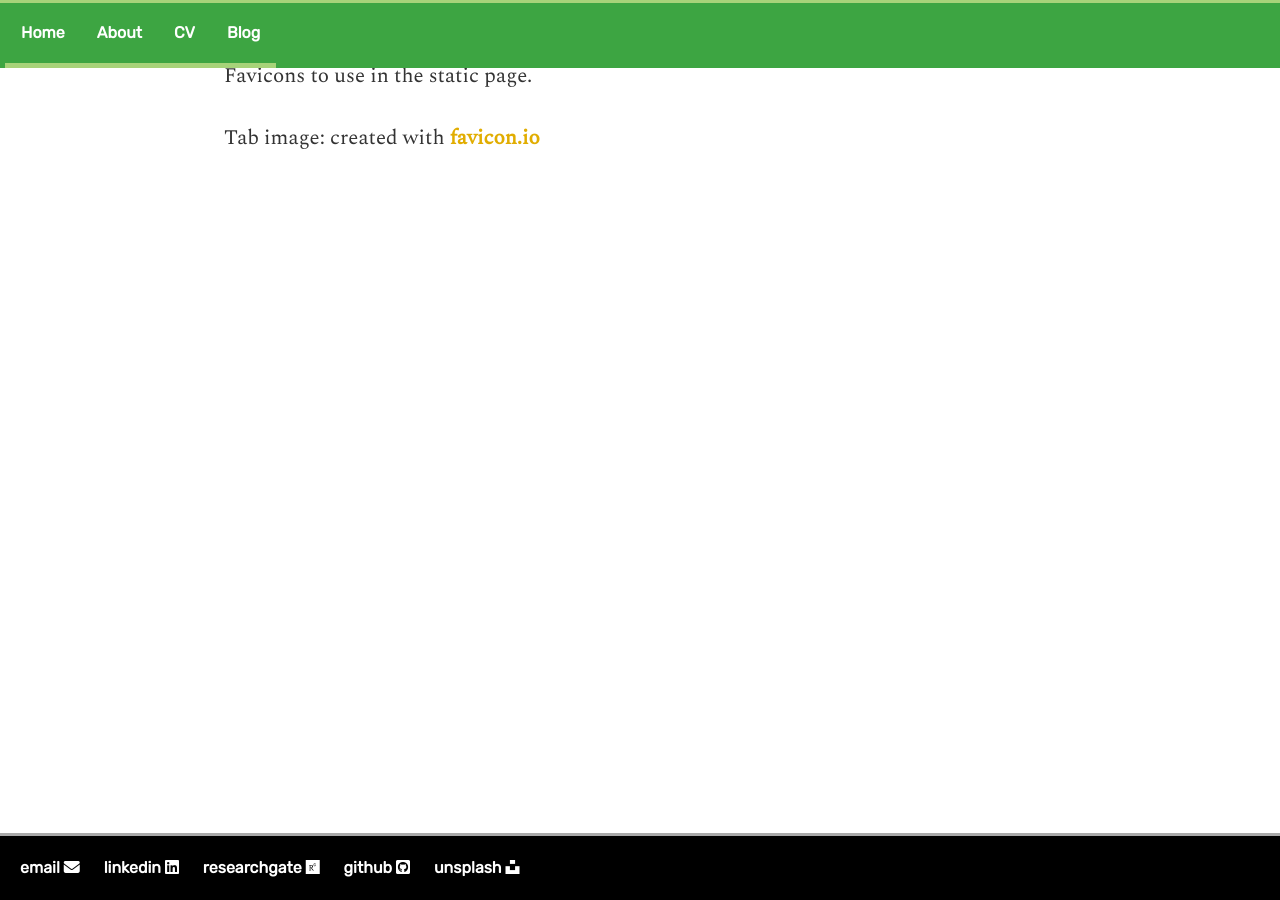
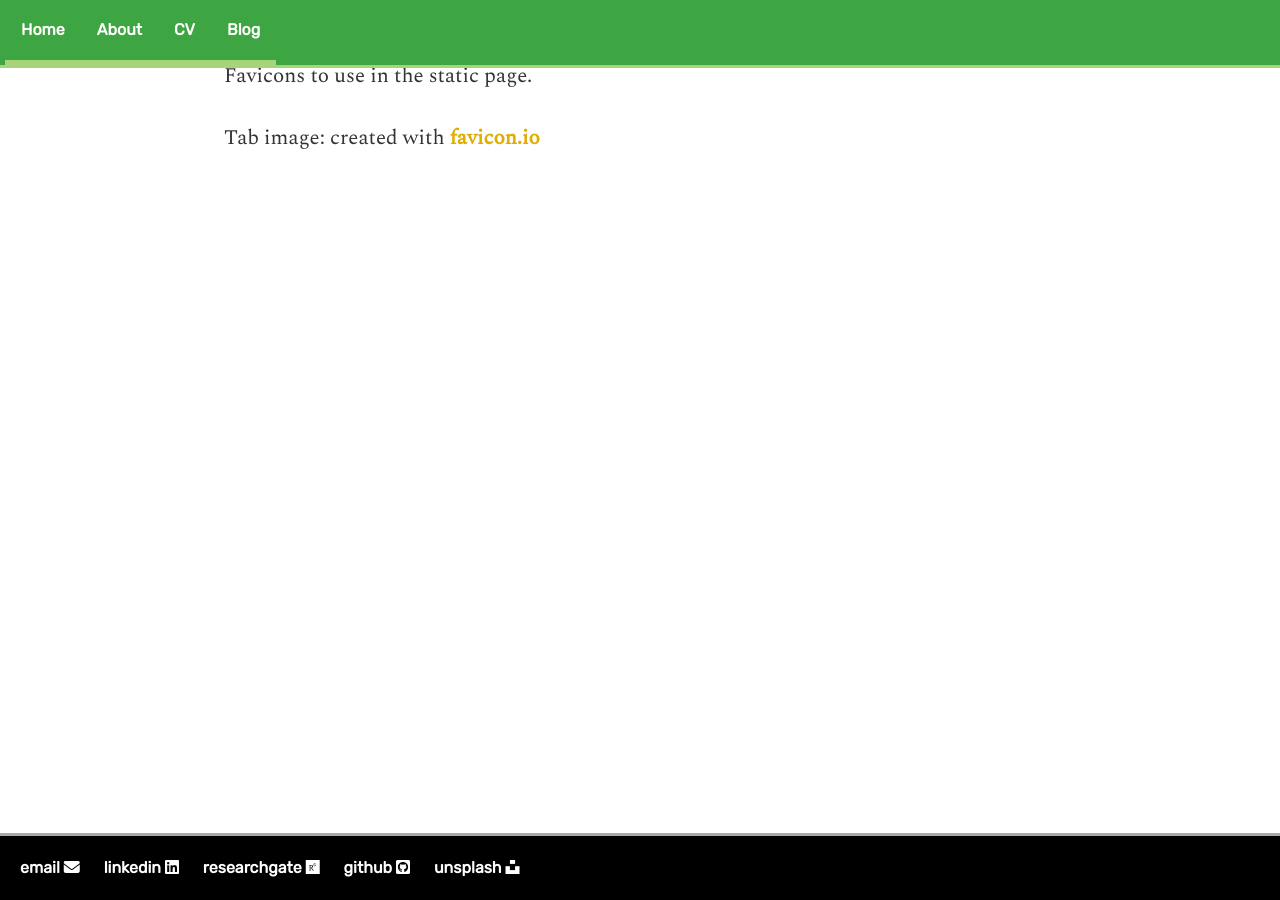
Before and after one commit to finerbrighterlighter/finerbrighterlighter.github.io, a Jekyll site: the page built from icon/readme.md, in a window 1280 px wide. Built offline with Jekyll 4.4.1, drawn with Linux system fonts in a browser that asks for light colours; nearby versions of some CDN libraries; our own code applies the rules of GitHub Pages for plain Markdown files.

Commit message:
Update main.css

```diff
--- a/css/main.css
+++ b/css/main.css
@@ -22,7 +22,7 @@ body {
   padding: 0px 5px;
   overflow: hidden;
   background-color: #3da542;
-  border-top: 3px solid #a7d379;
+  border-bottom: 3px solid #a7d379;
 }
 
 .topnav a {
```
